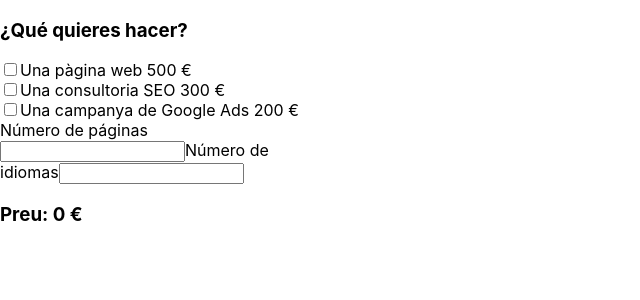
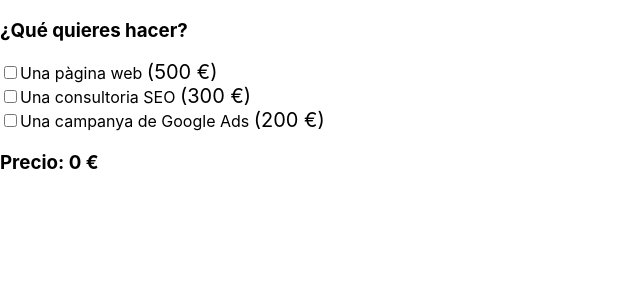
Before and after one commit to Kat8dev/react-sprint-7, a React (Create React App) app: page / in a window 1280 px wide. Shown: the top 300 px of the page, without its empty margins (0-640 px from the left). Built offline with nearby package versions, Linux system fonts and the light colour scheme.

Commit message:
exercise 1

```diff
--- a/src/components/Checkbox.js
+++ b/src/components/Checkbox.js
@@ -1,86 +1,56 @@
-import { useState } from "react";
-import { checkboxData } from "./checkboxData";
-import Input from "./Input"
-import  Pannel  from "./Pannel";
+import { useState, useEffect } from "react";
 
-export default function Checkbox() {
-    const [formData, setFormData] = useState(
-        new Array(checkboxData.length).fill(false)
-    );
+export default function Checkbox()  {
+    const [checkData, setCheckData] = useState({ web: false, seo: false, GAds: false})
 
-    const [totalPrice, setTotalPrice] = useState(0)
+    const [tPrice, setTPrice] = useState(0)
 
-    function handleChange(position) {
-        const updateFormData = formData.map((item, index) =>
-            index === position ? !item : item
-        );
-        setFormData(prev => prev = updateFormData)
+    useEffect(() => {
+        getTotalPrice();
+    });
 
-        const tPrice = updateFormData.reduce(
-            (sum, currentState, index) => {
-                if (currentState === true) {
-                    return sum + checkboxData[index].price;
-                }
-                return sum;
-            },
-        0);
-
-        setTotalPrice(prev => prev = tPrice);
+    function handleChange(event) {
+        setCheckData(prev => {
+            return {
+              ...prev,
+              [event.target.name]: event.target.checked
+            }
+          })
     }
 
+    function getTotalPrice() {
+        let getTotal = 0 + (checkData.web && 500) + (checkData.seo && 300) + (checkData.GAds && 200);
+        setTPrice(prev => prev = getTotal)
+    }
 
-    const displayChbox = checkboxData.map((data, index) => {
-        return <Input
-            key={index}
-            id={data.id}
-            checked={formData[index]}
-            handleChange={() => handleChange(index)}
-            name={data.name}
-            htmlfor={data.htmlfor}
-            labelText={data.labelText}
-            price={data.price}
-        />
-    });
-
-    console.log(displayChbox)
-    console.log(formData)
     return (
-        <div className="form--checkbox">
-            <h3>¿Qué  quieres hacer?</h3>
-            {displayChbox}
-            <Pannel/>
-            <h3>Preu: {totalPrice} €</h3>
+        <div>
+             <h3>¿Qué  quieres hacer?</h3>
+             <input
+                type = "checkbox"
+                name = "web"
+                id = "web"
+                checked = {checkData.web}
+                onChange = {handleChange}
+             />
+             <label htmlFor="web">Una pàgina web <span>(500 €)</span></label> <br/>
+              <input
+                type = "checkbox"
+                name = "seo"
+                id = "seo"
+                checked = {checkData.seo}
+                onChange = {handleChange}
+             />
+             <label htmlFor="seo">Una consultoria SEO <span>(300 €)</span></label> <br/>
+              <input
+                type = "checkbox"
+                name = "GAds"
+                id = "GAds"
+                checked = {checkData.GAds}
+                onChange = {handleChange}
+             />
+              <label htmlFor="GAds">Una campanya de Google Ads <span>(200 €)</span></label>
+              <h3>Precio: {tPrice} €</h3>
         </div>
     )
 }
-
-/*
-   <div className="form--checkbox">
-            <h3>¿Qué  quieres hacer?</h3>
-            <input
-                type="checkbox"
-                id="paginaWeb"
-                checked={formData.paginaWeb}
-                onChange={handleChange}
-                name="paginaWeb"
-            />
-            <label htmlFor="paginaWeb">Una pàgina web 500 €</label> <br/>
-            <input
-                type="checkbox"
-                id="consultoriasSEO"
-                checked={formData.consultoriasSEO}
-                onChange={handleChange}
-                name="consultoriasSEO"
-            />
-            <label htmlFor="consultoriaSEO">Una consultoria SEO 300 €</label> <br/>
-            <input
-                type="checkbox"
-                id="gAds"
-                checked={formData.gAds}
-                onChange={handleChange}
-                name="gAds"
-            />
-            <label htmlFor="gAds">Una campanya de Google Ads 200 €</label>
-            <p>Preu: </p>
-        </div>
-*/
--- a/src/components/Input.js
+++ /dev/null
@@ -1,14 +0,0 @@
-export default function Input(props) {
-    return (
-        <div>
-            <input
-                type="checkbox"
-                id={props.id}
-                checked={props.checked}
-                onChange={props.handleChange}
-                name={props.name}
-            />
-            <label htmlFor={props.htmlfor}>{props.labelText} {props.price} €</label>
-        </div>
-    )
-}
--- a/src/components/checkboxData.js
+++ /dev/null
@@ -1,23 +0,0 @@
-export const checkboxData = [
-    {
-        id: "paginaWeb",
-        name: 0,
-        htmlfor: "paginaWeb",
-        labelText: "Una pàgina web",
-        price: 500
-    },
-    {
-        id: "consultoriasSEO",
-        name: 1,
-        htmlfor: "consultoriasSEO",
-        labelText: "Una consultoria SEO",
-        price: 300
-    },
-    {
-        id: "gAds",
-        name: 2,
-        htmlfor: "gAds",
-        labelText: "Una campanya de Google Ads",
-        price: 200
-    },
-]
--- a/src/index.css
+++ b/src/index.css
@@ -17,3 +17,7 @@ code {
   display: block;
 
 }
+
+span {
+  font-size: 20px;
+}
```
Also changed, not shown: libreria.js (deleted, +0 -100 lines).
